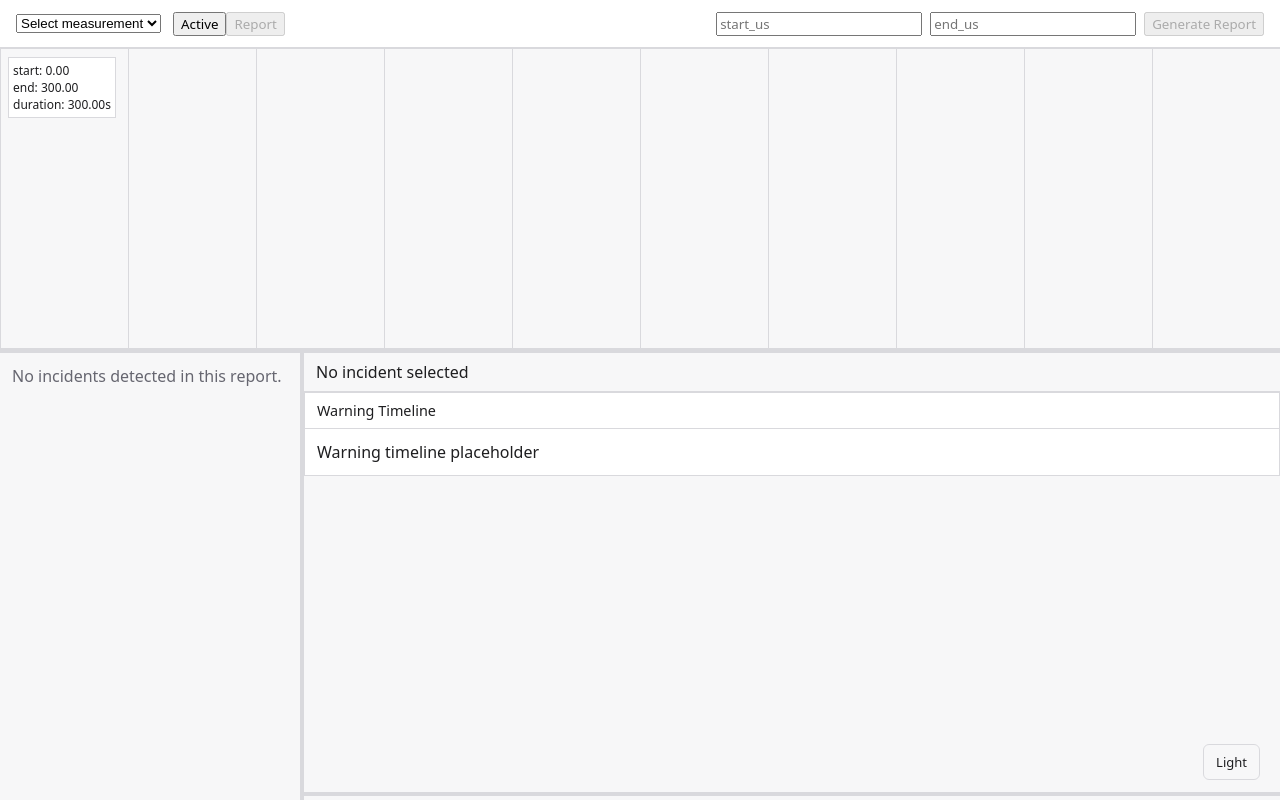
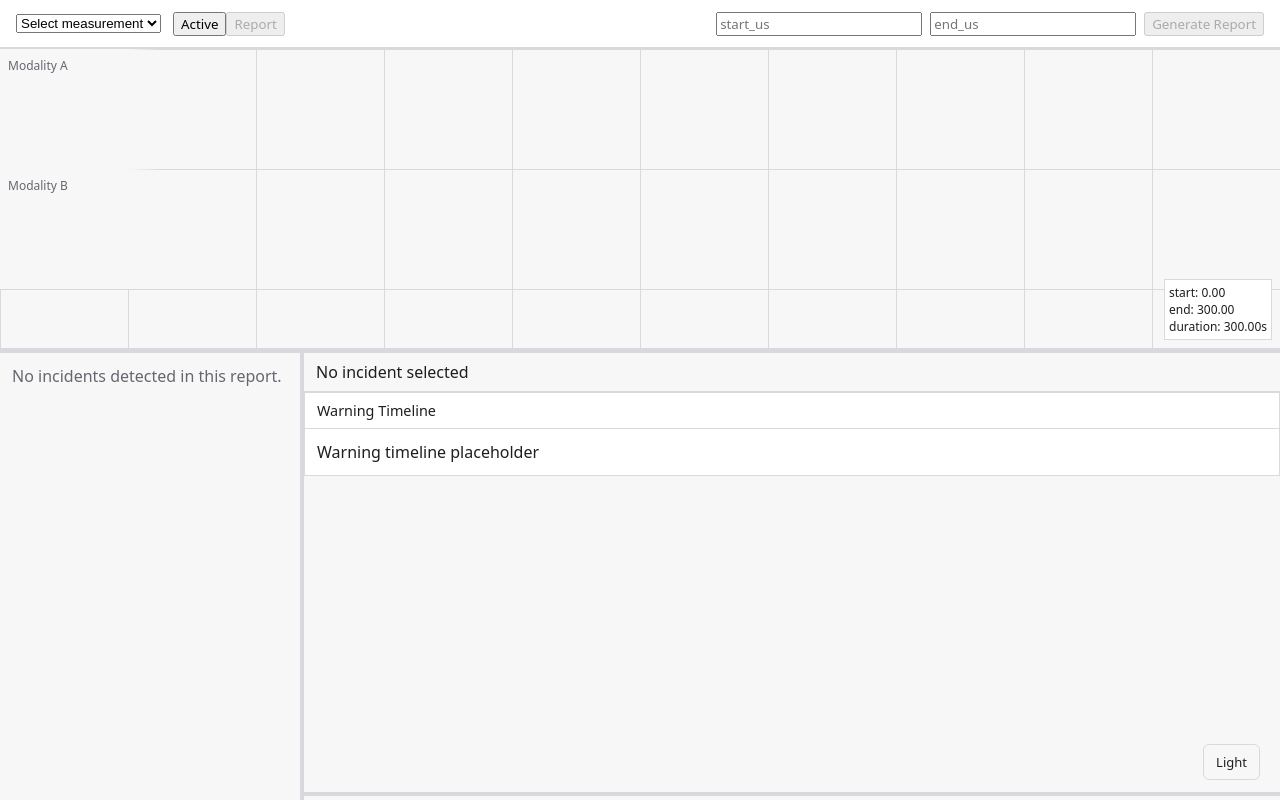
Before and after one commit to ChainsAre2Tight/rssi, a React (Vite) app: page / in a window 1280 px wide. Built offline with nearby package versions, Linux system fonts and the light colour scheme.

Commit message:
adds static tracks

```diff
--- a/src/timeline/components/TimelineCanvas.module.css
+++ b/src/timeline/components/TimelineCanvas.module.css
@@ -17,8 +17,8 @@ canvas {
 
 .debug {
     position: absolute;
-    top: var(--space-sm);
-    left: var(--space-sm);
+    right: var(--space-sm);
+    bottom: var(--space-sm);
 
     background: var(--color-surface);
     border: 1px solid var(--color-border);
@@ -29,3 +29,31 @@ canvas {
 
     pointer-events: none;
 }
+
+.tracksOverlay {
+    position: absolute;
+    inset: 0;
+    pointer-events: none;
+}
+
+.trackHeader {
+    position: absolute;
+    left: 0;
+    width: 160px;
+
+    display: flex;
+    align-items: flex-start;
+
+    padding: var(--space-sm);
+
+    color: var(--color-text-secondary);
+    font-size: 12px;
+
+    background: linear-gradient(
+        to right,
+        var(--color-bg) 80%,
+        transparent
+    );
+
+    pointer-events: auto;
+}
--- a/src/timeline/components/TimelineCanvas.tsx
+++ b/src/timeline/components/TimelineCanvas.tsx
@@ -4,6 +4,8 @@ import { useViewport } from "../hooks/useViewport"
 import { useTimelineInteraction } from "../hooks/useTimelineInteraction"
 import { useTimelineRenderer } from "../hooks/useTimelineRenderer"
 import { getNiceStep } from "../utils/timeGrid"
+import { computeTrackLayout } from "../utils/trackLayout"
+import type { TimelineTrack } from "../types/types"
 import styles from "./TimelineCanvas.module.css"
 
 export default function TimelineCanvas() {
@@ -20,6 +22,25 @@ export default function TimelineCanvas() {
             width,
         })
 
+    const tracks: TimelineTrack[] = [
+        {
+            id: "modality-1",
+            label: "Modality A",
+            height: 120,
+            collapsible: true,
+            collapsed: false,
+        },
+        {
+            id: "modality-2",
+            label: "Modality B",
+            height: 120,
+            collapsible: true,
+            collapsed: false,
+        },
+    ]
+
+    const layout = computeTrackLayout(tracks)
+
     useTimelineRenderer({
         canvasRef,
         width,
@@ -29,6 +50,7 @@ export default function TimelineCanvas() {
         zoomAnchorX,
         isZooming,
         getNiceStep,
+        tracks: layout,
     })
 
     useEffect(() => {
@@ -61,6 +83,25 @@ export default function TimelineCanvas() {
 
     return (
         <div ref={containerRef} className={styles.root}>
+            <div className={styles.tracksOverlay}>
+                {layout.map((t) => {
+                    if (!t.visible || !t.track.label) return null
+
+                    return (
+                        <div
+                            key={t.id}
+                            className={styles.trackHeader}
+                            style={{
+                                top: t.y,
+                                height: t.height,
+                            }}
+                        >
+                            {t.track.label}
+                        </div>
+                    )
+                })}
+            </div>
+
             <canvas ref={canvasRef} {...bind} />
 
             <div className={styles.debug}>
--- a/src/timeline/hooks/useTimelineRenderer.ts
+++ b/src/timeline/hooks/useTimelineRenderer.ts
@@ -1,5 +1,6 @@
 import { useEffect } from "react"
 import type { RefObject } from "react"
+import type { TrackLayoutItem } from "../utils/trackLayout"
 
 interface Viewport {
     start: number
@@ -15,6 +16,7 @@ interface Params {
     zoomAnchorX: RefObject<number | null>
     isZooming: RefObject<boolean>
     getNiceStep: (raw: number) => number
+    tracks: TrackLayoutItem[]
 }
 
 export function useTimelineRenderer({
@@ -26,6 +28,7 @@ export function useTimelineRenderer({
     zoomAnchorX,
     isZooming,
     getNiceStep,
+    tracks,
 }: Params) {
     useEffect(() => {
         let frameId: number
@@ -78,6 +81,31 @@ export function useTimelineRenderer({
                 ctx.stroke()
             }
 
+            // --- TRACKS ---
+            ctx.strokeStyle = styles.getPropertyValue("--color-border")
+            ctx.lineWidth = 1
+
+            for (const t of tracks) {
+                if (!t.visible) continue
+
+                const y = Math.round(t.y) + 0.5
+
+                ctx.beginPath()
+                ctx.moveTo(0, y)
+                ctx.lineTo(width, y)
+                ctx.stroke()
+            }
+
+            if (tracks.length > 0) {
+                const last = tracks[tracks.length - 1]
+                const y = Math.round(last.y + last.height) + 0.5
+
+                ctx.beginPath()
+                ctx.moveTo(0, y)
+                ctx.lineTo(width, y)
+                ctx.stroke()
+            }
+
             // --- CURSOR / ANCHOR ---
             if (isZooming.current && zoomAnchorX.current !== null) {
                 const x = Math.round(zoomAnchorX.current) + 0.5
--- a/src/timeline/hooks/useTrackLayout.ts
+++ b/src/timeline/hooks/useTrackLayout.ts
@@ -1,4 +1,4 @@
-import type { TimelineTrack, TrackLayout } from "../types"
+import type { TimelineTrack, TrackLayout } from "../types/types"
 
 const COLLAPSED_HEIGHT = 28
 
--- /dev/null
+++ b/src/timeline/utils/trackLayout.ts
@@ -0,0 +1,35 @@
+import type { TimelineTrack } from "../types/types"
+
+export interface TrackLayoutItem {
+    id: string
+    y: number
+    height: number
+    visible: boolean
+    track: TimelineTrack
+}
+
+export function computeTrackLayout(
+    tracks: TimelineTrack[]
+): TrackLayoutItem[] {
+    const result: TrackLayoutItem[] = []
+
+    let currentY = 0
+
+    for (const track of tracks) {
+        const isCollapsed = track.collapsible && track.collapsed
+
+        const height = isCollapsed ? 0 : track.height
+
+        result.push({
+            id: track.id,
+            y: currentY,
+            height,
+            visible: height > 0,
+            track,
+        })
+
+        currentY += height
+    }
+
+    return result
+}
```
Also changed, not shown: src/timeline/types/types.ts (renamed from src/timeline/types.ts, +5 -2 lines).
